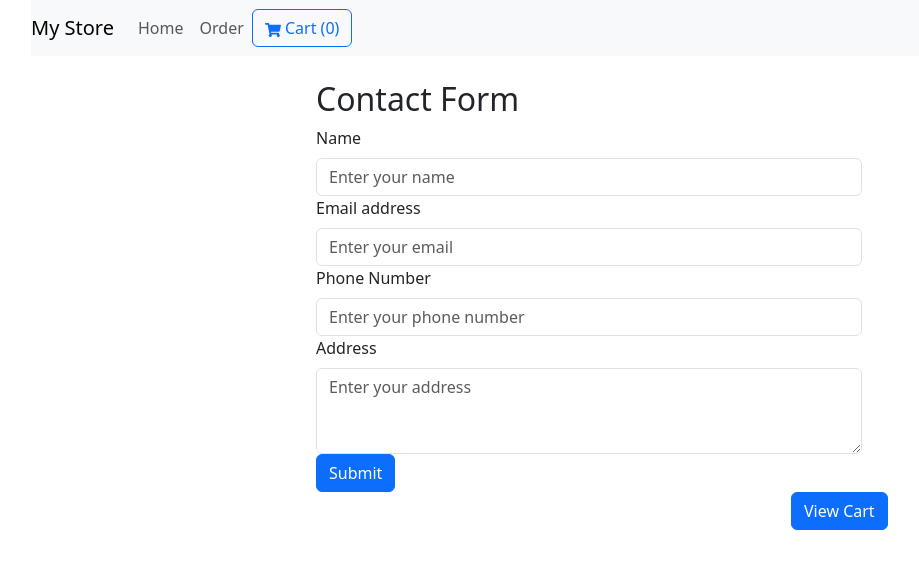
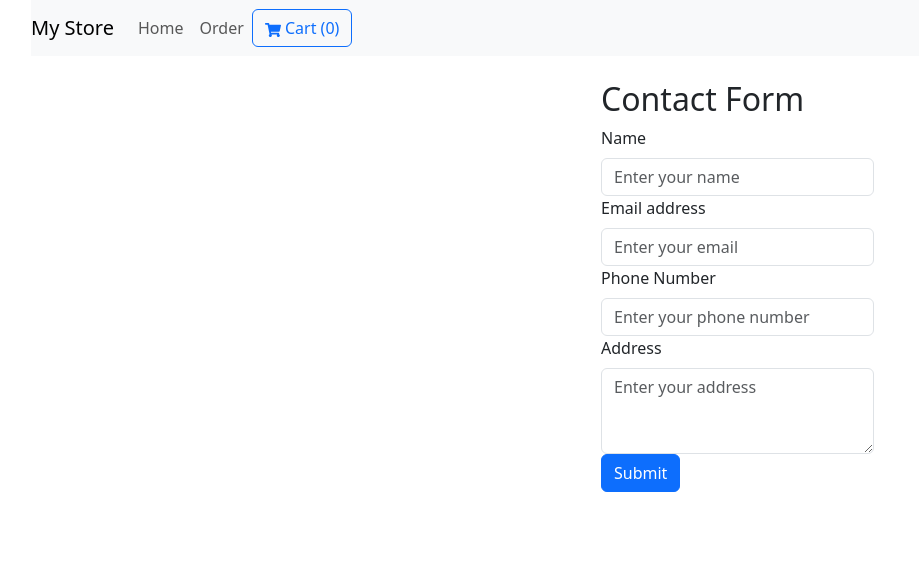
Before and after one commit to orbarkalifa/WebDev_Final, a React (Create React App) app in the folder Client/shoe-store/: page /order in a window 1280 px wide. Shown: the top 568 px of the page, without its empty margins (51-970 px from the left). Built offline with nearby package versions, Linux system fonts and the light colour scheme.

Commit message:
rewrote custom hook

```diff
--- a/Client/shoe-store/src/components/Homepage.js
+++ b/Client/shoe-store/src/components/Homepage.js
@@ -3,52 +3,8 @@ import { Container, Row, Col } from 'react-bootstrap';
 import Navbar from './Navbar';
 import ItemsList from './ItemsList';
 import Cart from './Cart';
+import useCart from "../hooks/useCart";
 
-// Custom hook for cart state management
-const useCart = () => {
-    const [cart, setCart] = useState(() => {
-        const savedCart = localStorage.getItem('cart');
-        return savedCart ? JSON.parse(savedCart) : [];
-    });
-
-    useEffect(() => {
-        localStorage.setItem('cart', JSON.stringify(cart));
-    }, [cart]);
-
-    const addToCart = useCallback((item) => {
-        setCart(prevCart => {
-            const existingItem = prevCart.find(cartItem => cartItem._id === item._id);
-            if (existingItem) {
-                return prevCart.map(cartItem =>
-                    cartItem._id === item._id
-                        ? { ...cartItem, quantity: cartItem.quantity + 1 }
-                        : cartItem
-                );
-            } else {
-                return [...prevCart, { ...item, quantity: 1 }];
-            }
-        });
-    }, []);
-
-    const updateQuantity = useCallback((id, quantity) => {
-        setCart(prevCart =>
-            prevCart.map(item =>
-                item._id === id ? { ...item, quantity } : item
-            )
-        );
-    }, []);
-
-    const deleteItem = useCallback((id) => {
-        setCart(prevCart => prevCart.filter(item => item._id !== id));
-    }, []);
-
-    return {
-        cart,
-        addToCart,
-        updateQuantity,
-        deleteItem
-    };
-};
 
 function Homepage() {
     const { cart, addToCart, updateQuantity, deleteItem } = useCart();
--- a/Client/shoe-store/src/components/Order.js
+++ b/Client/shoe-store/src/components/Order.js
@@ -4,52 +4,8 @@ import Navbar from './Navbar';
 import Cart from './Cart';
 import OrderItem from './OrderItem';
 import axios from 'axios';
+import useCart from "../hooks/useCart";
 
-// Custom hook for cart state management
-const useCart = () => {
-    const [cart, setCart] = useState(() => {
-        const savedCart = localStorage.getItem('cart');
-        return savedCart ? JSON.parse(savedCart) : [];
-    });
-
-    useEffect(() => {
-        localStorage.setItem('cart', JSON.stringify(cart));
-    }, [cart]);
-
-    const addToCart = useCallback((item) => {
-        setCart(prevCart => {
-            const existingItem = prevCart.find(cartItem => cartItem._id === item._id);
-            if (existingItem) {
-                return prevCart.map(cartItem =>
-                    cartItem._id === item._id
-                        ? { ...cartItem, quantity: cartItem.quantity + 1 }
-                        : cartItem
-                );
-            } else {
-                return [...prevCart, { ...item, quantity: 1 }];
-            }
-        });
-    }, []);
-
-    const updateQuantity = useCallback((id, quantity) => {
-        setCart(prevCart =>
-            prevCart.map(item =>
-                item._id === id ? { ...item, quantity } : item
-            )
-        );
-    }, []);
-
-    const deleteItem = useCallback((id) => {
-        setCart(prevCart => prevCart.filter(item => item._id !== id));
-    }, []);
-
-    return {
-        cart,
-        addToCart,
-        updateQuantity,
-        deleteItem
-    };
-};
 
 function Order() {
     const { cart, updateQuantity, deleteItem } = useCart();
@@ -73,11 +29,12 @@ function Order() {
         e.preventDefault();
 
         const body = {
+            "orderDetails": {
                 "items": cart,
                 "totalPrice": totalPrice,
                 "customer": formData,
                 "orderDate": Date.now()
-
+            }
         };
         axios({
             method: 'post',
@@ -99,7 +56,14 @@ function Order() {
     return (
         <Container>
             <Navbar cart={cart} toggleCart={() => setShowCart(!showCart)} />
-            <Row className="justify-content-md-center">
+            <Row>
+
+                <Col>
+                    <Col md={8}>
+                        {cart.map(item => item.quantity > 0 ? <OrderItem key={item._id} item={item} /> : '')}
+                    </Col>
+                </Col>
+                <Col className="justify-content-md-center">
                     <Col md={6}>
                         <h2>Contact Form</h2>
                         <Form onSubmit={handleSubmit}>
@@ -157,15 +121,6 @@ function Order() {
                             </Button>
                         </Form>
                     </Col>
-            </Row>
-            <Row>
-                <Col md={8}>
-                    {cart.map(item => item.quantity > 0 ? <OrderItem key={item._id} item={item} /> : '')}
-                </Col>
-                <Col md={4}>
-                    <Button variant="primary" onClick={() => setShowCart(true)}>
-                        View Cart
-                    </Button>
                 </Col>
             </Row>
             <Cart
@@ -176,7 +131,7 @@ function Order() {
                 show={showCart}
                 onClose={() => setShowCart(false)}
             />
-        </Container>
+        </Container >
     );
 }
 
--- /dev/null
+++ b/Client/shoe-store/src/hooks/useCart.js
@@ -0,0 +1,51 @@
+import { useState, useEffect, useCallback } from 'react';
+
+
+// Custom hook for cart state management
+const useCart = () => {
+    const [cart, setCart] = useState(() => {
+        const savedCart = localStorage.getItem('cart');
+        return savedCart ? JSON.parse(savedCart) : [];
+    });
+
+    useEffect(() => {
+        localStorage.setItem('cart', JSON.stringify(cart));
+    }, [cart]);
+
+    const addToCart = useCallback((item) => {
+        setCart(prevCart => {
+            const existingItem = prevCart.find(cartItem => cartItem._id === item._id);
+            if (existingItem) {
+                return prevCart.map(cartItem =>
+                    cartItem._id === item._id
+                        ? { ...cartItem, quantity: cartItem.quantity + 1 }
+                        : cartItem
+                );
+            } else {
+                return [...prevCart, { ...item, quantity: 1 }];
+            }
+        });
+    }, []);
+
+    const updateQuantity = useCallback((id, quantity) => {
+        setCart(prevCart =>
+            prevCart.map(item =>
+                item._id === id ? { ...item, quantity } : item
+            )
+        );
+    }, []);
+
+    const deleteItem = useCallback((id) => {
+        setCart(prevCart => prevCart.filter(item => item._id !== id));
+    }, []);
+
+    return {
+        cart,
+        addToCart,
+        updateQuantity,
+        deleteItem
+    };
+};
+
+
+export default useCart;
```
Lines whose indentation alone changed are shown as unchanged.
